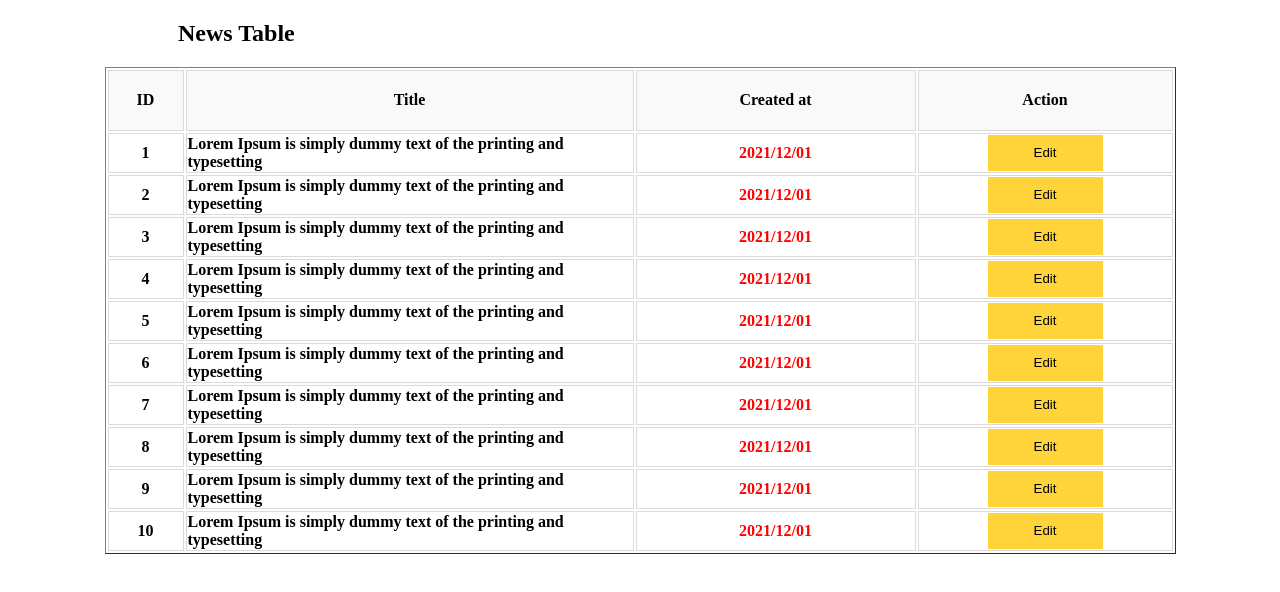
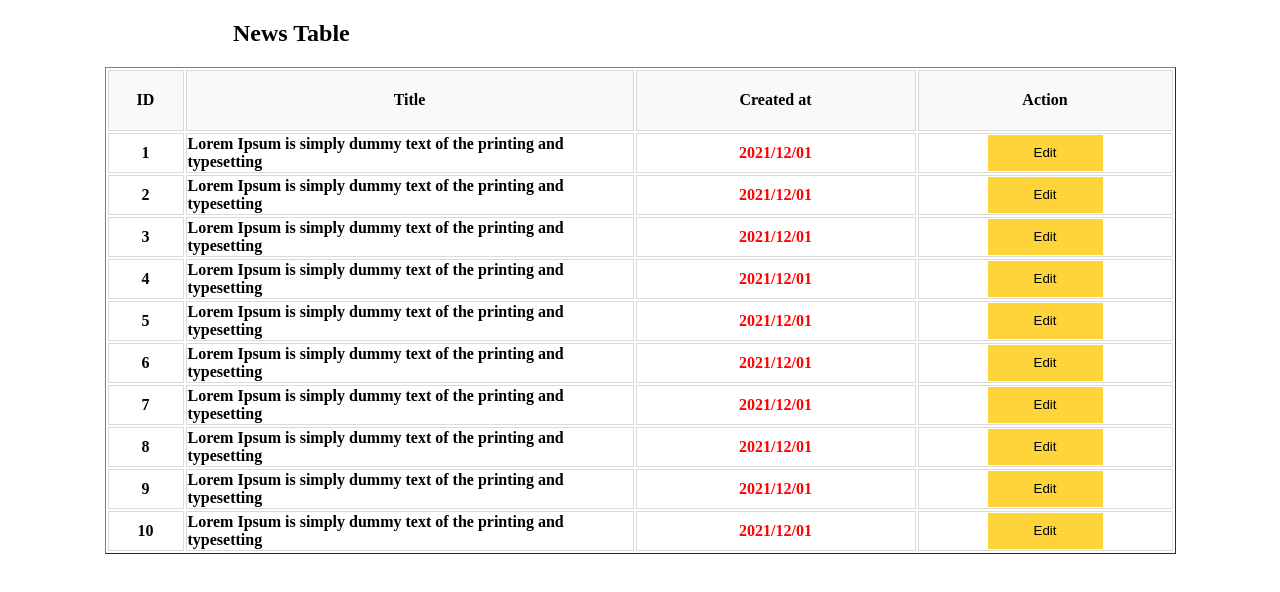
Before and after one commit to giorgi1224/davaleba-68, a plain HTML site: page index.html in a window 1280 px wide. Drawn offline with Linux system fonts and the light colour scheme.

Commit message:
Update style.css

```diff
--- a/style.css
+++ b/style.css
@@ -48,7 +48,7 @@
 }
 
 .heading1 {
-    margin-left: 170px;
+    margin-left: 225px;
 }
 
 .paragraph1 {
```
